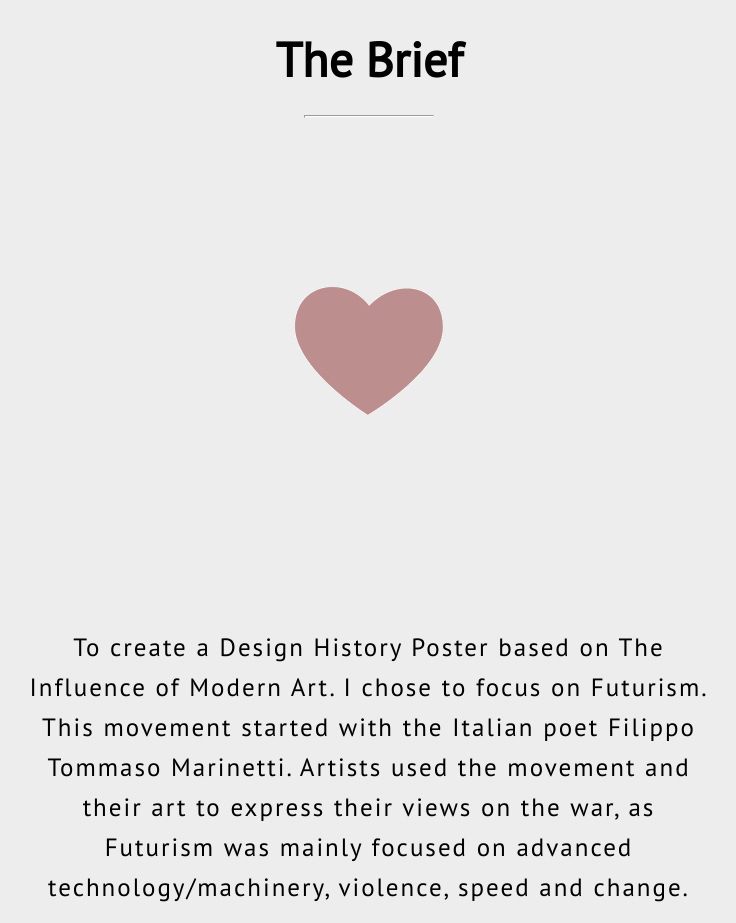
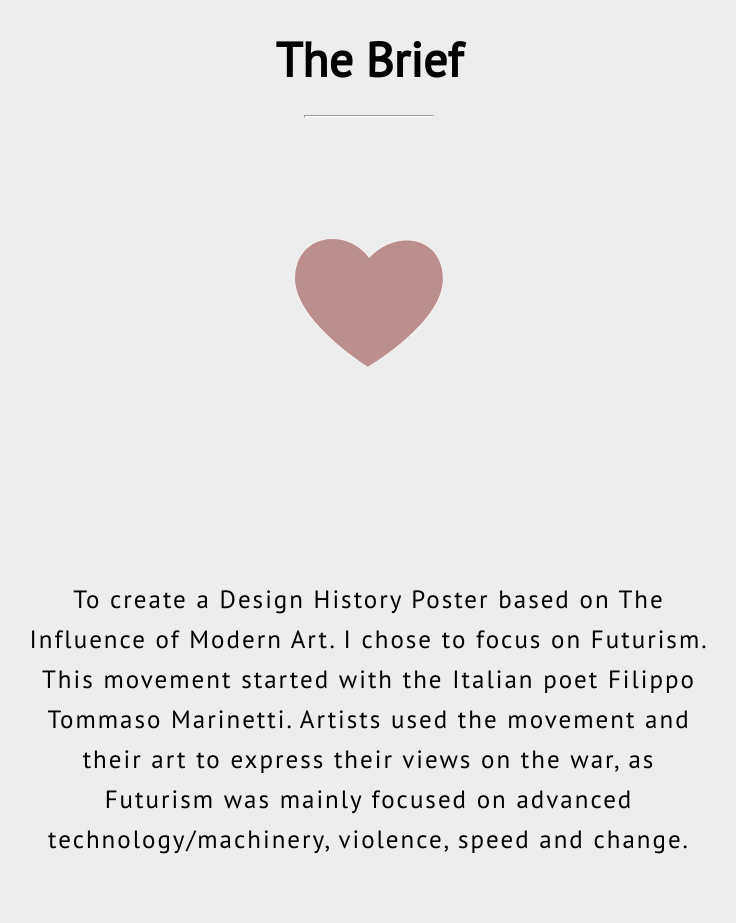
Before and after one commit to EvaMariaGarcia/portfoliowebsite, a plain HTML site: page futurism.html in a window 1280 px wide. Shown: the part 860-1783 px from the top of the page, without its empty margins (271-1007 px from the left). Drawn offline with Linux system fonts and the light colour scheme.

Commit message:
took away image heart padding

```diff
--- a/css/stylesheet1.css
+++ b/css/stylesheet1.css
@@ -110,7 +110,6 @@ padding-bottom: 50px;}
 
 .me {border-radius: 50%;
 }
-.heart {padding-top: 3em;}
 .arrow {padding-top: 1em;
 padding-bottom: 2em;}
 
```
